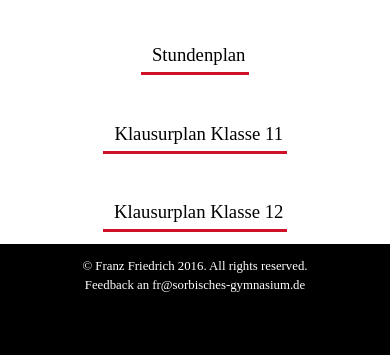
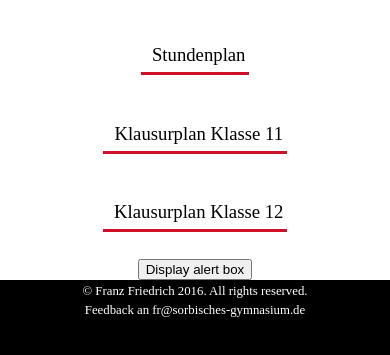
Before and after one commit to FranzMan/aVertretungsplanSGB, a plain HTML site: page www/index.html in a window 390 px wide. Shown: the part 247-602 px from the top of the page. Drawn offline with nearby package versions, Linux system fonts and the light colour scheme; some packages are replaced by stand-ins of ours.

Commit message:
button test

```diff
--- a/www/index.html
+++ b/www/index.html
@@ -51,6 +51,7 @@
 				<li> <a onclick="window.open('http://www.sorbisches-gymnasium.de/2013/deutsch/images/phocadownload/stuplan/Kla1.htm', '_system', 'location=yes');"class="active">Stundenplan</li>
 				<li> <a onclick="window.open('http://www.sorbisches-gymnasium.de/2013/deutsch/images/phocadownload/Plaene_deutsch/Klausurplan_11.pdf', '_system', 'location=yes');"class="active">Klausurplan Klasse 11</li>
 				<li> <a onclick="window.open('http://www.sorbisches-gymnasium.de/2013/deutsch/images/phocadownload/Plaene_deutsch/Klausurplan_12.pdf', '_system', 'location=yes');"class="active">Klausurplan Klasse 12</li>
+				<input type="button" value="Display alert box" name="button1" onClick="window.open('http://www.sorbisches-gymnasium.de/2013/deutsch/images/phocadownload/Plaene_deutsch/Klausurplan_12.pdf', '_system', 'location=yes');"class="active">
 				<!-- führt zur Anmeldung: wegen index.php?
 				<li> <a onclick="window.open('http://www.sorbisches-gymnasium.de/2013/deutsch/index.php/unterrichtszeiten-und-pausen/130-unterrichtszeiten-2014-2015', '_system', 'location=yes');"class="active">Unterrichtszeiten</li>
 				-->
--- a/www/style.css
+++ b/www/style.css
@@ -131,7 +131,6 @@ footer {
 	vertical-align:middle;
 	background-color:#000000;
 	color:#FFFFFF;
-
 }
 footer ul{
 	display: block;
```
